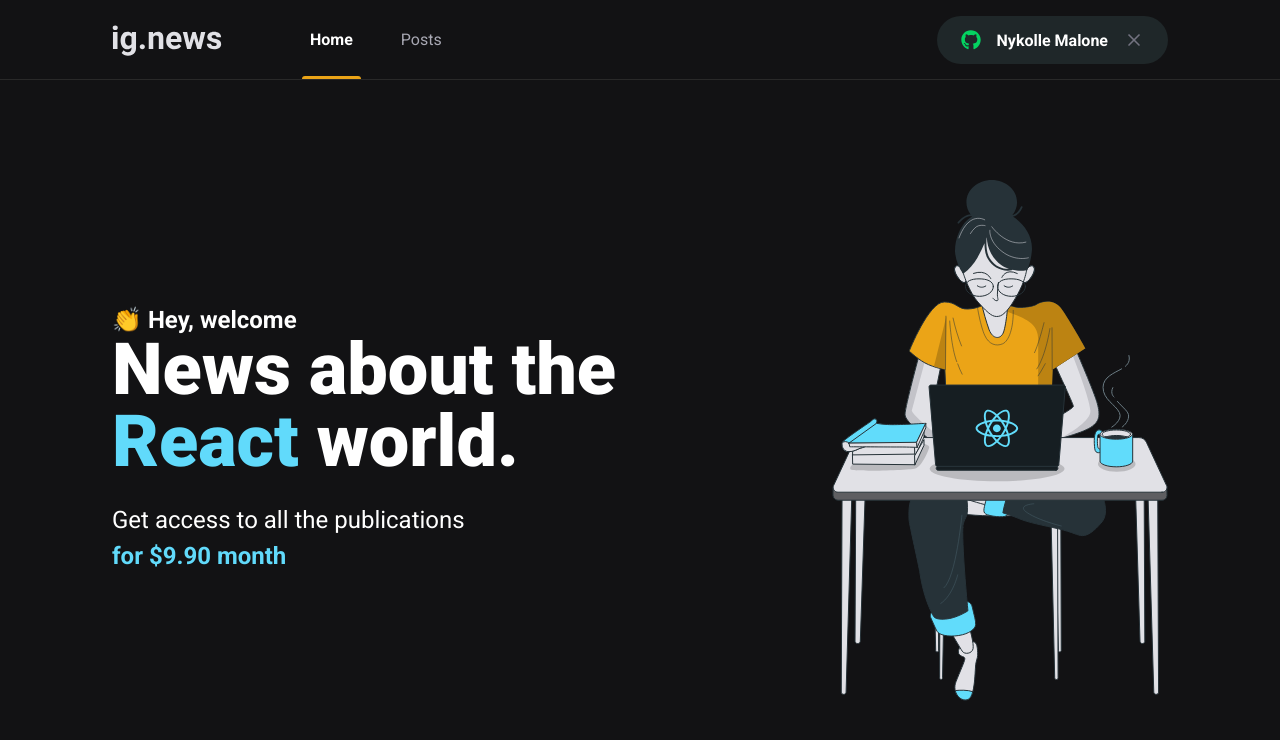
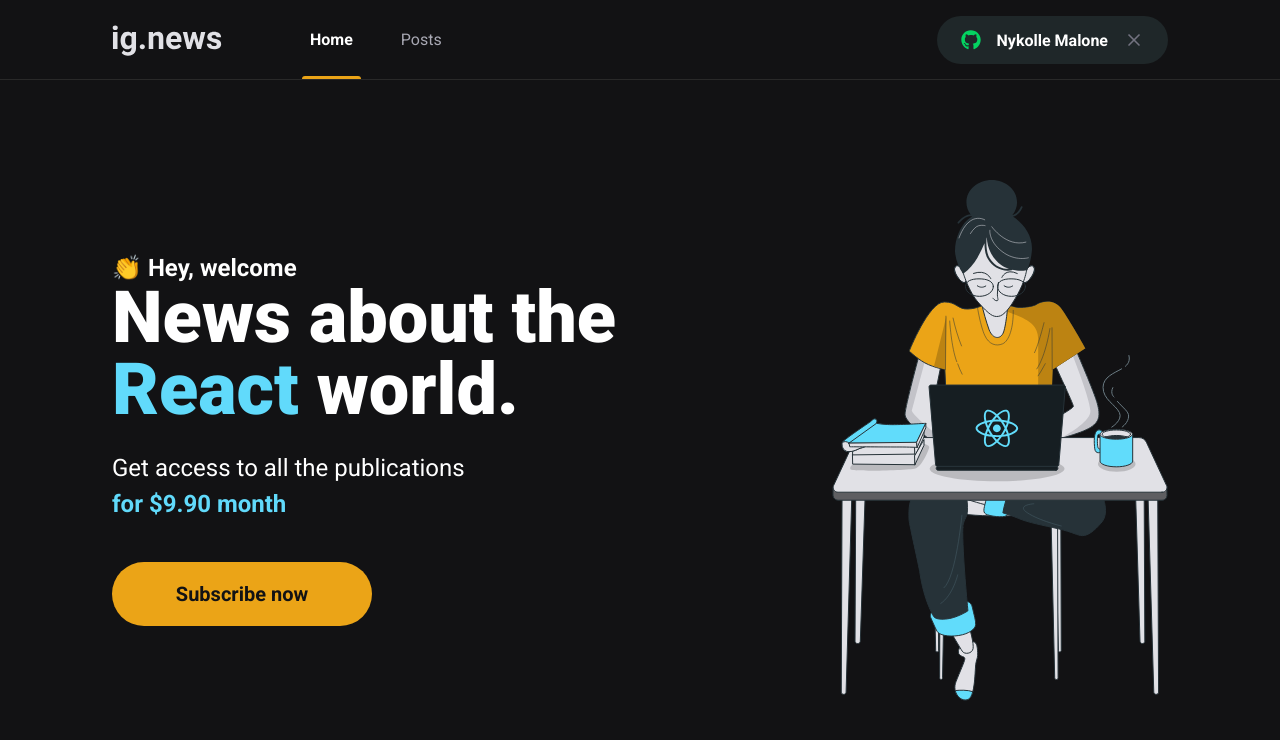
Before and after one commit to nymalone/03-ig-news, a Next.js app: page / in a window 1280 px wide. Shown: the top 740 px of the page. Built offline with nearby package versions, Linux system fonts and the light colour scheme.

Commit message:
subscribe button styles done

```diff
--- /dev/null
+++ b/src/components/SubscribeButton/index.tsx
@@ -0,0 +1,9 @@
+import styles from './styles.module.scss';
+
+export function SubscribeButton() {
+  return (
+    <button type="button" className={styles.subscribeButton}>
+      Subscribe now
+    </button>
+  )
+}
--- /dev/null
+++ b/src/components/SubscribeButton/styles.module.scss
@@ -0,0 +1,19 @@
+.subscribeButton {
+  height: 4rem;
+  width: 260px;
+  border: 0;
+  border-radius: 2rem;
+  background: var(--yellow-500);
+  color: var(--gray-900);
+  font-size: 1.25rem;
+  font-weight: bold;
+
+  display: flex;
+  align-items: center;
+  justify-content: center;
+  transition: filter 0.2s;
+
+  &:hover {
+    filter: brightness(0.8)
+  }
+}
--- a/src/pages/home.module.scss
+++ b/src/pages/home.module.scss
@@ -37,4 +37,8 @@
       font-weight: bold;
     }
   }
+
+  button {
+    margin-top: 2.5rem;
+  }
 }
--- a/src/pages/index.tsx
+++ b/src/pages/index.tsx
@@ -1,4 +1,5 @@
 import Head from "next/head";
+import { SubscribeButton } from '../components/SubscribeButton';
 
 import styles from './home.module.scss';
 
@@ -16,6 +17,7 @@
             Get access to all the publications <br />
             <span>for $9.90 month</span>
           </p>
+          <SubscribeButton />
         </section>
         <img src="/images/avatar.svg" alt="Girl Coding" />
       </main>
```
